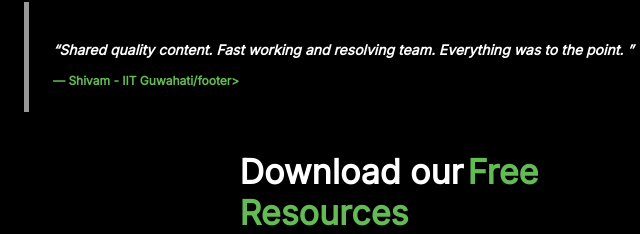
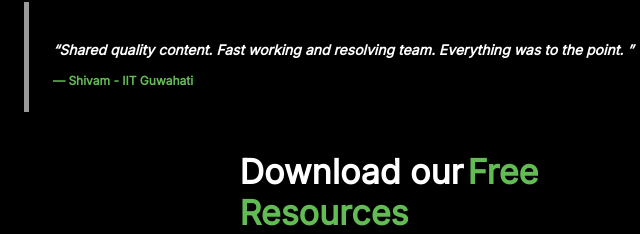
Before and after one commit to finnecoiitg/finnecoiitg.github.io, a plain HTML site: page index.html in a window 1280 px wide. Shown: the part 3134-3368 px from the top of the page, 84-724 px from the left. Drawn offline with Linux system fonts and the light colour scheme.

Commit message:
Update index.html

```diff
--- a/index.html
+++ b/index.html
@@ -317,7 +317,7 @@ Have a look at some of our flagship events.</p>
           </blockquote>
           <blockquote>
             <p><i><q>Shared quality content.  Fast working and resolving team. Everything was to the point.  </q></i></p>
-            <footer>Shivam - IIT Guwahati/footer>
+            <footer>Shivam - IIT Guwahati</footer>
           </blockquote>
 
         </div>
```
